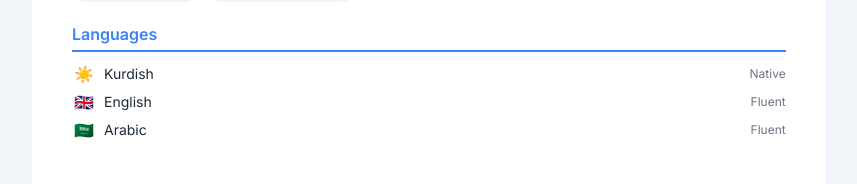
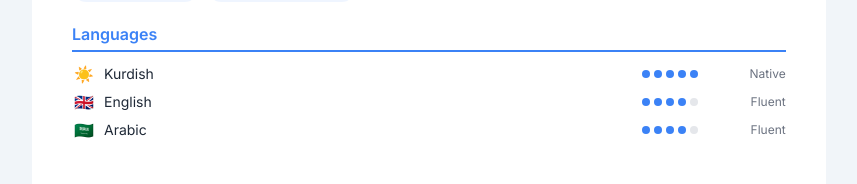
Before and after one commit to DiyarKrD/cv-builder-, a React (Vite) app: page / in a window 1280 px wide. Shown: the part 837-1021 px from the top of the page, without its empty margins (211-1068 px from the left). Built offline with nearby package versions, Linux system fonts and the light colour scheme.

Commit message:
Add language proficiency dot styles
Added styles for language proficiency dots.

```diff
--- a/src/App.css
+++ b/src/App.css
@@ -266,3 +266,11 @@ input[type="range"]::-webkit-slider-thumb {
 ::-webkit-scrollbar-track { background: #f1f5f9; }
 ::-webkit-scrollbar-thumb { background: #cbd5e1; border-radius: 3px; }
 ::-webkit-scrollbar-thumb:hover { background: #94a3b8; }
+
+/* Language proficiency dots (used in the Languages section) */
+.lang-dot {
+  display: inline-block;
+  width: 8px;
+  height: 8px;
+  border-radius: 50%;
+}
```
